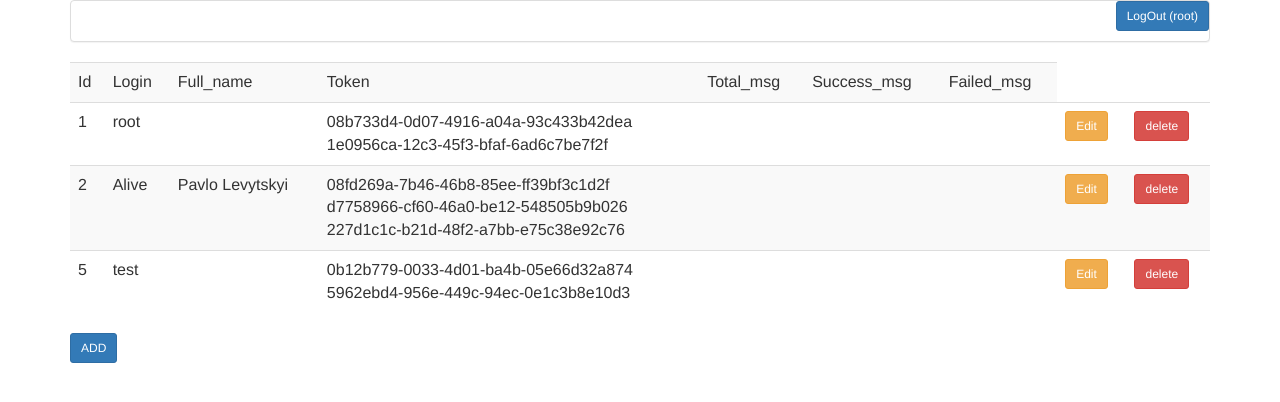
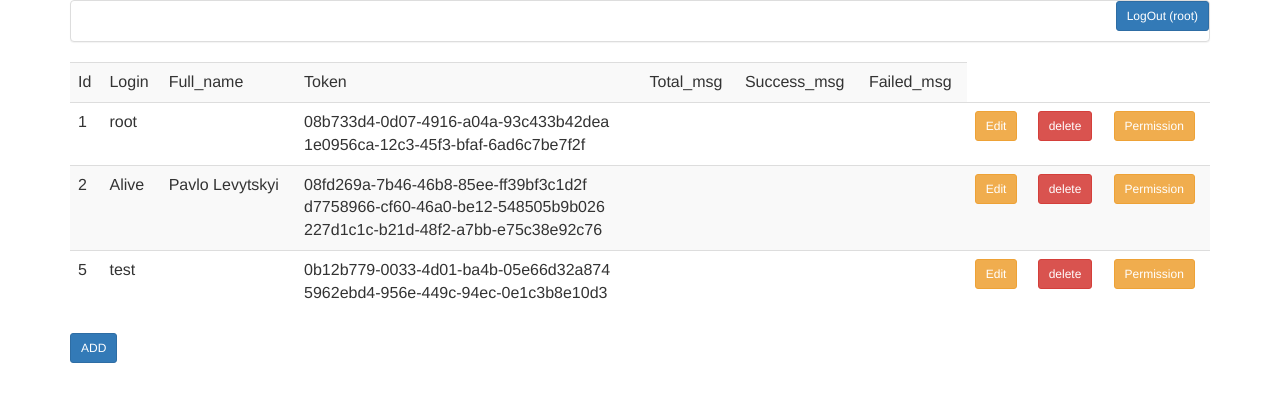
Before and after one commit to hopenaddy/AdminUI, a Django app: page /users/ in a window 1280 px wide. Shown: the top 402 px of the page. Run offline with Django 3.2, Linux system fonts and the light colour scheme; a user stored in the database is signed in; data comes from the database, SQL or seed files in the repository; both versions use the stored data as it was after the commit; data that the repository does not hold is empty; some libraries are stand-ins or nearby versions.

Commit message:
can edit permission

```diff
--- a/adminUI/settings.py
+++ b/adminUI/settings.py
@@ -67,9 +67,9 @@ DATABASES = {
         'USER':"root",
         'PASSWORD':"",
         'TEST_MIRROR': 'default'
-        # 'ENGINE': 'django.db.backends.sqlite3',
-        # 'NAME': os.path.join(BASE_DIR, 'db.sqlite3'),
-        # 'TEST_MIRROR': 'default'
+        #'ENGINE': 'django.db.backends.sqlite3',
+        #'NAME': os.path.join(BASE_DIR, 'db.sqlite3'),
+        #'TEST_MIRROR': 'default'
     },
 }
 
--- a/my_app/templates/my_app/index.html
+++ b/my_app/templates/my_app/index.html
@@ -14,24 +14,31 @@
               <td>Success_msg</td>
               <td>Failed_msg</td>
             </tr>
-            {% for user in user_list %}
+            {% for this_user in user_list %}
+               {% if this_user.id == user.id or check_edit %}
                     <tr>
-                    <td>{{ user.id }}</td>
-                    <td>{{ user.username }}</td>
-                    <td>{{ user.get_full_name }}</td>
+                        <td>{{ this_user.id }}</td>
+                        <td>{{ this_user.username }}</td>
+                        <td>{{ this_user.get_full_name }}</td>
                         <td>
-                        {% for profile in user.prof.all %}
+                            {% for profile in this_user.prof.all %}
                                 {{ profile.token }}<br/>
                             {% endfor %}
                         </td>
-                    <td>{{ user.msg.total_msg_counter }}</td>
-                    <td>{{ user.msg.success_msg_counter }}</td>
-                    <td>{{ user.msg.failed_msg_counter }}</td>
-                    {% if username %}
-                        <td><a href="edit/{{ user.id }}" class="btn btn-sm btn-warning">Edit</a></td>
-                        <td><button name="delete" value="{{user.id}}" class="btn btn-sm btn-danger">delete</button></td>
+                        <td>{{ this_user.msg.total_msg_counter }}</td>
+                        <td>{{ this_user.msg.success_msg_counter }}</td>
+                        <td>{{ this_user.msg.failed_msg_counter }}</td>
+                        <td>
+                            <a href="edit/{{ this_user.id }}" class="btn btn-sm btn-warning">Edit</a>
+                        </td>
+                        <td><button name="delete" value="{{this_user.id}}" class="btn btn-sm btn-danger">delete</button></td>
+                        {% if edit_perm %}
+                            <td>
+                                <a href="permission/{{ this_user.id }}" class="btn btn-sm btn-warning">Permission</a>
+                            </td>
                             {% endif %}
                     </tr>
+                {% endif %}
             {% endfor %}
         </table>
     </form>
--- a/my_app/urls.py
+++ b/my_app/urls.py
@@ -4,5 +4,6 @@ from my_app import views
 
 urlpatterns = patterns('',
     url(r'^$', views.index, name='index'),
-    url(r'^edit/(?P<id>\d+)$', views.edit, name='edit')
+    url(r'^edit/(?P<id>\d+)$', views.edit, name='edit'),
+    url(r'^permission/(?P<id>\d+)$', views.permission, name='permission')
 )
--- a/my_app/views.py
+++ b/my_app/views.py
@@ -16,18 +16,26 @@ def main_page(request):
 
 @login_required()
 def index(request):
+    check_edit = request.user.has_perm('auth.change_user')
+    edit_perm = request.user.has_perm('auth.change_permission')
     user_list = User.objects.all().order_by('id')
-    context = {'user_list': user_list, 'username': auth.get_user(request).username}
+    context = {
+        'user_list': user_list,
+        'username': auth.get_user(request).username,
+        'check_edit': check_edit,
+        'edit_perm' : edit_perm
+        }
     if "delete" in request.POST and request.POST['delete'] != "1":
-        if request.user.has_perm('auth.delete_user'):
-            user_id = request.POST['delete']
+        user_id = request.POST['delete']
+        if request.user.has_perm('auth.delete_user') or int(user_id) == request.user.id:
             User.objects.filter(id=user_id).delete()
             logger.debug("%s delete user with id= %s" % (auth.get_user(request).username, user_id))
     return render(request, 'my_app/index.html', context)
 
 @login_required()
 def edit(request, id):
-    if request.user.has_perm('auth.change_user') or request.user.id==int(id):
+    check_perm = request.user.has_perm('auth.change_user')
+    if check_perm or request.user.id==int(id):
         user = User.objects.get(id=id)
         if "del" in request.POST:
             Profile.objects.filter(id=request.POST["del"]).delete()
@@ -42,3 +50,17 @@ def edit(request, id):
             return redirect('index')
         return render(request, 'my_app/add.html', {'user': user, 'username': auth.get_user(request).username})
     return redirect('index')
+
+@permission_required("auth.change_permission")
+def permission(request, id):
+    user=User.objects.get(id=id)
+    if "save" in request.POST:
+        if request.POST['permission']=='admin':
+            user.user_permissions.add(5,11,12,10)
+            user.save()
+            return redirect('index')
+        else:
+            user.user_permissions.remove(5,11,12,10)
+            user.save()
+            return redirect('index')
+    return render(request, 'my_app/permission.html')
```
Also changed, not shown: db.sqlite3, loginsys/urls.py (line endings or trailing spaces). Lines whose indentation alone changed are shown as unchanged.
